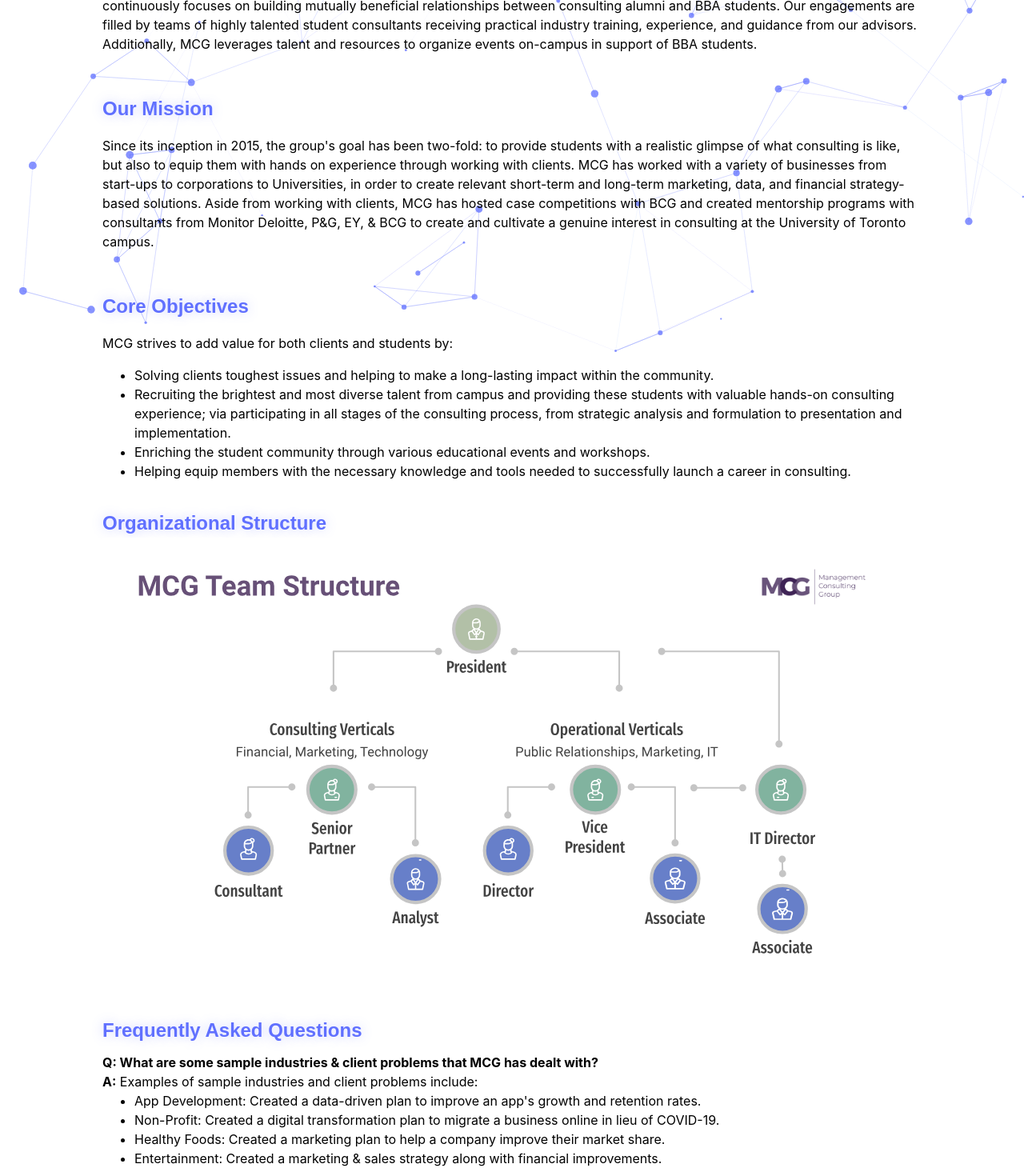
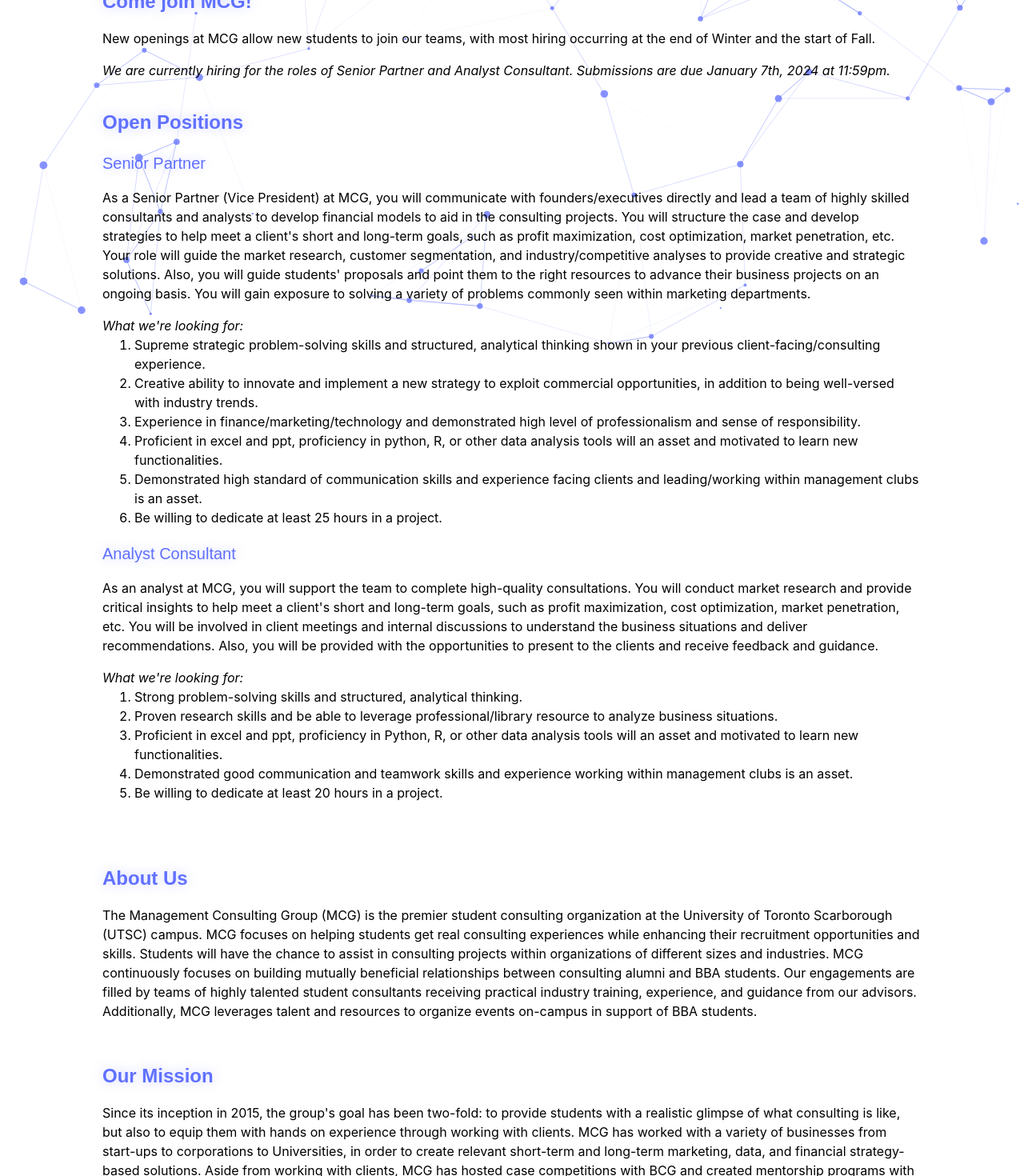
Before and after one commit to HarryZ7G/MCG-Site, a React (Create React App) app: page /hiring in a window 1280 px wide. Shown: the part 360-1830 px from the top of the page at 80% size. Built offline with nearby package versions, Linux system fonts and the light colour scheme.

Commit message:
Post positions for Jan 2024

```diff
--- a/src/pages/Career/Career.js
+++ b/src/pages/Career/Career.js
@@ -14,9 +14,41 @@
     content: (
       <>
         <p>New openings at MCG allow new students to join our teams, with most hiring occurring at the end of Winter and the start of Fall.</p>
-        <em>Unfortunately, there are no positions currently open.</em>
+        <em>We are currently hiring for the roles of Senior Partner and Analyst Consultant. Submissions are due January 7th, 2024 at 11:59pm.</em>
       </>
     )
+  },
+  {
+    title: "Open Positions",
+    content: (
+      <>
+        <hr />
+        <h2 className="purple-font">Senior Partner</h2>
+        <p>As a Senior Partner (Vice President) at MCG, you will communicate with founders/executives directly and lead a team of highly skilled consultants and analysts to develop financial models to aid in the consulting projects. You will structure the case and develop strategies to help meet a client's short and long-term goals, such as profit maximization, cost optimization, market penetration, etc. Your role will guide the market research, customer segmentation, and industry/competitive analyses to provide creative and strategic solutions. Also, you will guide students' proposals and point them to the right resources to advance their business projects on an ongoing basis. You will gain exposure to solving a variety of problems commonly seen within marketing departments.</p>
+        <em>What we're looking for:</em>
+        <ol>
+          <li>Supreme strategic problem-solving skills and structured, analytical thinking shown in your previous client-facing/consulting experience.</li>
+          <li>Creative ability to innovate and implement a new strategy to exploit commercial opportunities, in addition to being well-versed with industry trends.</li>
+          <li>Experience in finance/marketing/technology and demonstrated high level of professionalism and sense of responsibility.</li>
+          <li>Proficient in excel and ppt, proficiency in python, R, or other data analysis tools will an asset and motivated to learn new functionalities.</li>
+          <li>Demonstrated high standard of communication skills and experience facing clients and  leading/working within management clubs is an asset.</li>
+          <li>Be willing to dedicate at least 25 hours in a project.</li>
+        </ol>
+        <hr />
+        <h2 className="purple-font">Analyst Consultant</h2>
+        <p>As an analyst at MCG, you will support the team to complete high-quality consultations. You will conduct market research and provide critical insights to help meet a client's short and long-term goals, such as profit maximization, cost optimization, market penetration, etc. You will be involved in client meetings and internal discussions to understand the business situations and deliver recommendations. Also, you will be provided with the opportunities to present to the clients and receive feedback and guidance.</p>
+        <em>What we're looking for: </em>
+        <ol>
+          <li>Strong problem-solving skills and structured, analytical thinking.</li>
+          <li>Proven research skills and be able to leverage professional/library resource to analyze business situations.</li>
+          <li>Proficient in excel and ppt, proficiency in Python, R, or other data analysis tools will an asset and motivated to learn new functionalities.</li>
+          <li>Demonstrated good communication and teamwork skills and experience working within management clubs is an asset.</li>
+          <li>Be willing to dedicate at least 20 hours in a project.</li>
+        </ol>
+        <hr />
+        <br />
+      </>
+    ),
   },
   {
     title: "About Us",
@@ -57,8 +89,8 @@
     title: "Core Objectives",
     content: (
       <>
-      <p>
-        MCG strives to add value for both clients and students by:</p>
+        <p>
+          MCG strives to add value for both clients and students by:</p>
         <ul>
           <li>
             Solving clients toughest issues and helping to make a long-lasting
@@ -114,10 +146,21 @@
   };
 
   return (
-    <Layout title='Hiring' useBackground>
-        <div className={styles.careerBlock}>
-          {text}
-        </div>
+    <Layout headerTitle='Hiring' title='Hiring Board' description='View descriptions and application links for open positions at Management Consulting Group.' useBackground>
+      <div className={styles.careerBlock}>
+        {text}
+        <a
+          href="https://docs.google.com/forms/d/1QkK7_OXCK2SMPBKxy_EDXJdaU7Rv7G8fcbyPl5SaVeU"
+          target="_blank"
+          rel="noreferrer"
+          className={styles.applyButton}
+        >
+          <button>
+            <h2 className="white-font">Apply now</h2>
+          </button>
+        </a>
+      </div>
+
     </Layout>
   );
 }
--- a/src/pages/Career/FAQ.js
+++ b/src/pages/Career/FAQ.js
@@ -1,24 +1,24 @@
 export const questions = [
     {
-        "question": "What are some sample industries & client problems that MCG has dealt with?",
+        "question": "What are some of the Sample Industries & Client Problems (previously)?",
         "answer": <>Examples of sample industries and client problems include: <ul>
-            <li>App Development: Created a data-driven plan to improve an app's growth and retention rates.</li>
-            <li>Non-Profit: Created a digital transformation plan to migrate a business online in lieu of COVID-19.</li>
-            <li>Healthy Foods: Created a marketing plan to help a company improve their market share.</li>
-            <li>Entertainment: Created a marketing & sales strategy along with financial improvements.</li>
+            <li>AI-powered Software - Created a market penetration plan to enhance brand awareness.</li>
+            <li>Non-Profit - Created a digital transformation plan to migrate a business online in lieu of COVID-19.</li>
+            <li>Healthy Foods - Created a marketing plan to help a company improve their market share.</li>
+            <li>Entertainment - Created a marketing & sales strategy along with financial improvements.</li>
         </ul>
         </>
     },
     {
         "question": "Why should I join MCG?",
-        "answer": "As one of the only external facing clubs (aside from UTSC Student Managed Fund), joining MCG as a consultant will allow for you to truly develop hands-on and practical skills necessary for the workforce. You will work with real companies and clients and develop key technical abilities deemed extremely valuable to future employers. Moreover, you will be able to actively help businesses develop and work alongside a team of like-minded individuals in achieving your goals."
+        "answer": "As the only client-facing club at UTSC, joining MCG as a consultant/partner will allow for you to truly develop hands-on and practical skills necessary for the workforce. You will work with real ventures/ companies and clients and develop key technical abilities deemed extremely valuable to future employers. Moreover, you will be able to actively help businesses develop and work alongside a team of like-minded individuals in achieving your goals."
     },
     {
         "question": "I applied to another club, can I still apply to MCG?",
         "answer": "Yes, MCG is excluded from the UTSC one-club policy. As such, you will be able to be a part of any other management club and still be eligible to join MCG!"
     },
     {
-        "question": "Are MCG’s client’s real companies and organizations or are they just case studies?",
+        "question": "Are MCG's clients real companies and organizations, or are they just case studies?",
         "answer": "The clients we will be consulting for are real businesses and organizations. As part of the engagement, students will meet these professionals to identify issues and figure out what solution they are looking for."
     },
     {
@@ -26,7 +26,7 @@
         "answer": "No. Certain clients will offer sponsorship in exchange for the pro bono services received, however those funds are inserted back into the club and will not be distributed as dividends to any member as payment."
     },
     {
-        "question": "What are the club’s rules regarding confidentiality?",
+        "question": "What are the club's rules regarding confidentiality?",
         "answer": "Our organization upholds confidentiality to the highest degree and expects each of its members to do the same. The information provided by our clients is incredibly sensitive and we ensure 100% confidentiality throughout the engagement. To establish this, all members must sign a Non-Disclosure Agreement (NDA) before commencing work on a client, to ensure that all students are individually liable for maintaining this high standard."
     }
 ]
```
